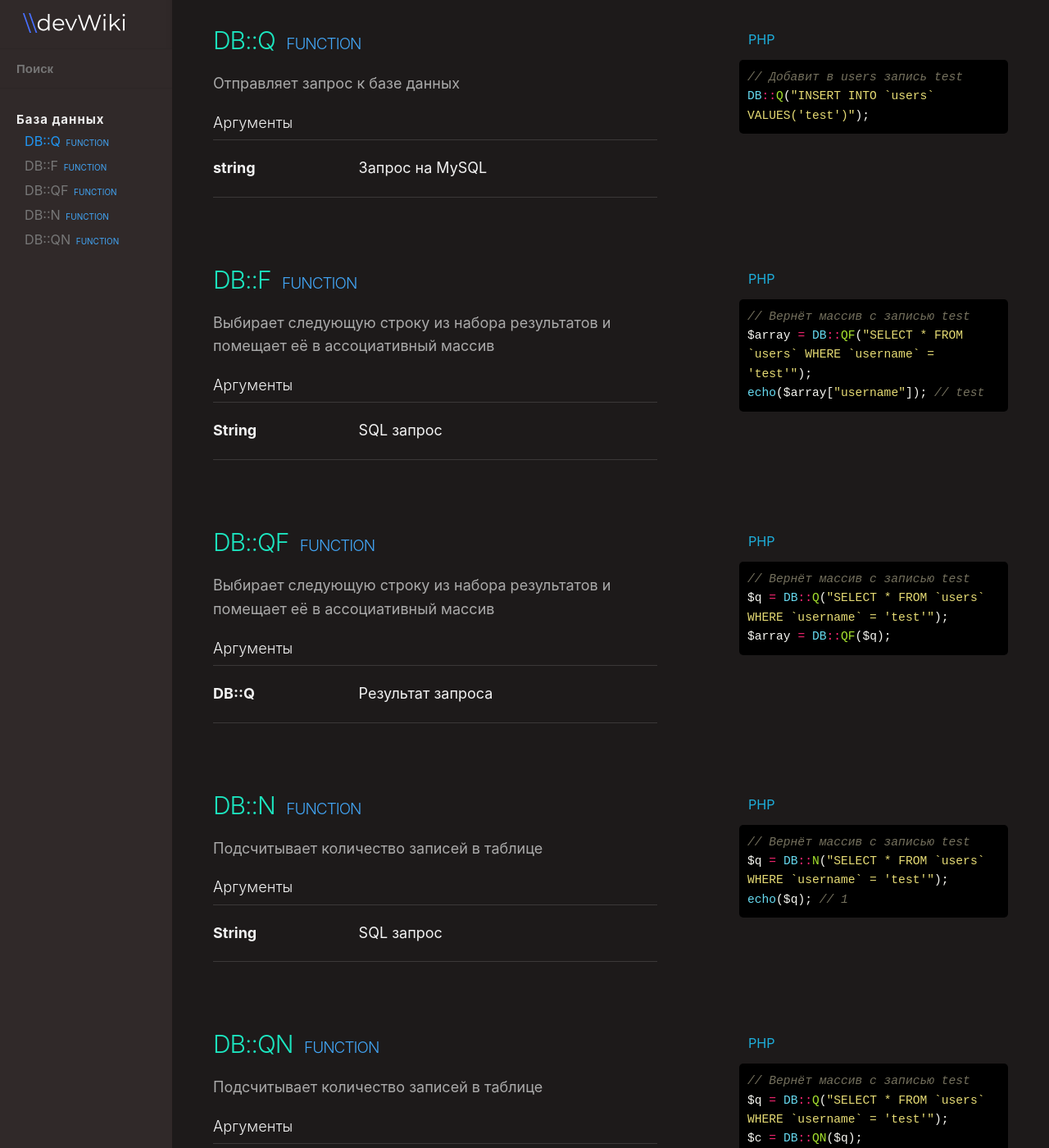
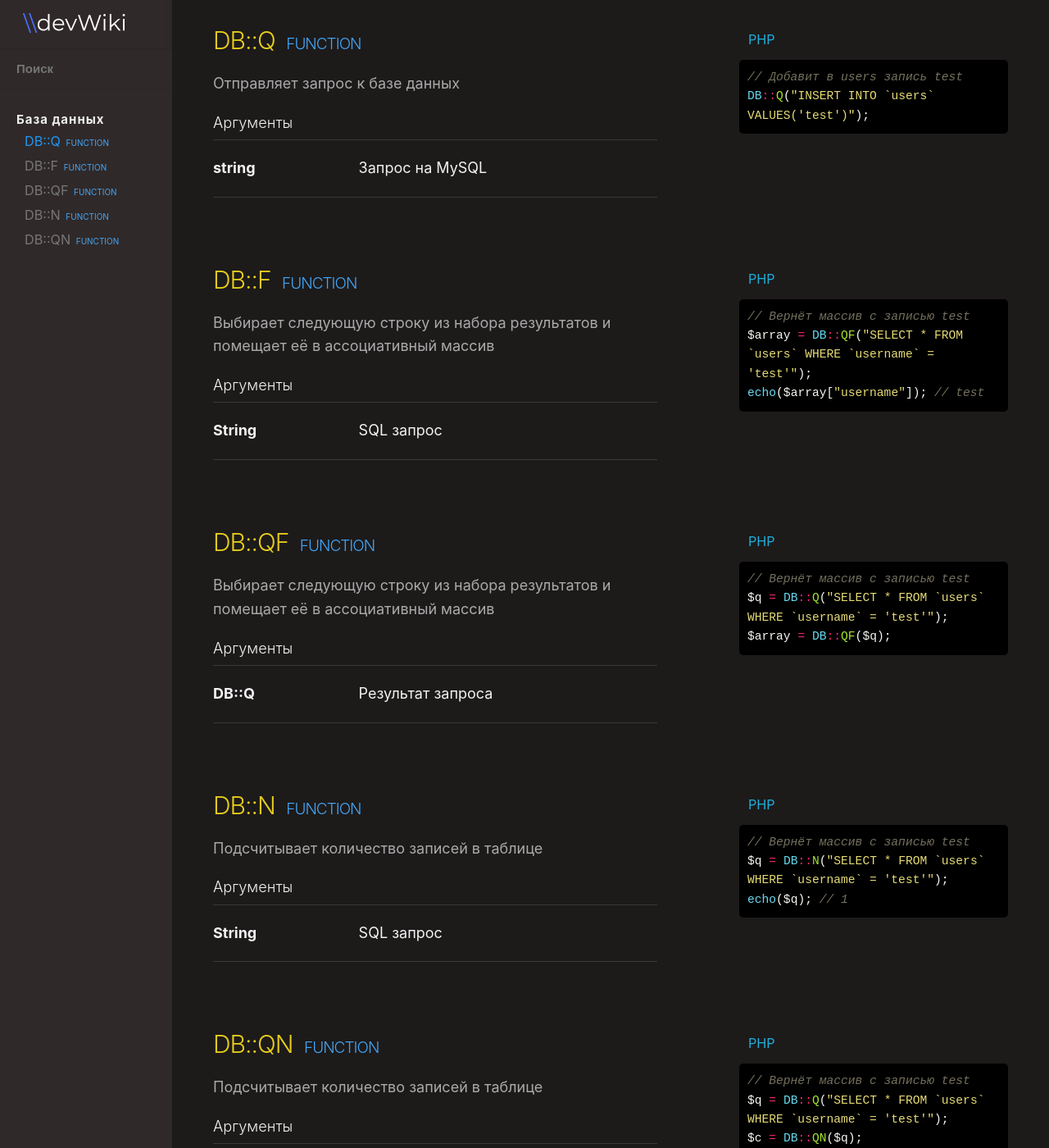
Before and after one commit to luckycod3r/academy_wiki, a Jekyll site: the page built from index.html, in a window 1280 px wide and 1400 px high. Shown: the whole window at 82% size. Built offline with Jekyll 4.4.1, drawn with Linux system fonts in a browser that asks for light colours; nearby versions of some CDN libraries.

Commit message:
Update _main.scss

```diff
--- a/_sass/_main.scss
+++ b/_sass/_main.scss
@@ -8,7 +8,7 @@ body, .main {
 	min-height: 100vh;
 }
 .left-docs a:first-child {
-    color: #1ce6c0;
+    color: #e6ce1c;
 }
 html {
 	font-size: 62.5%;
```
